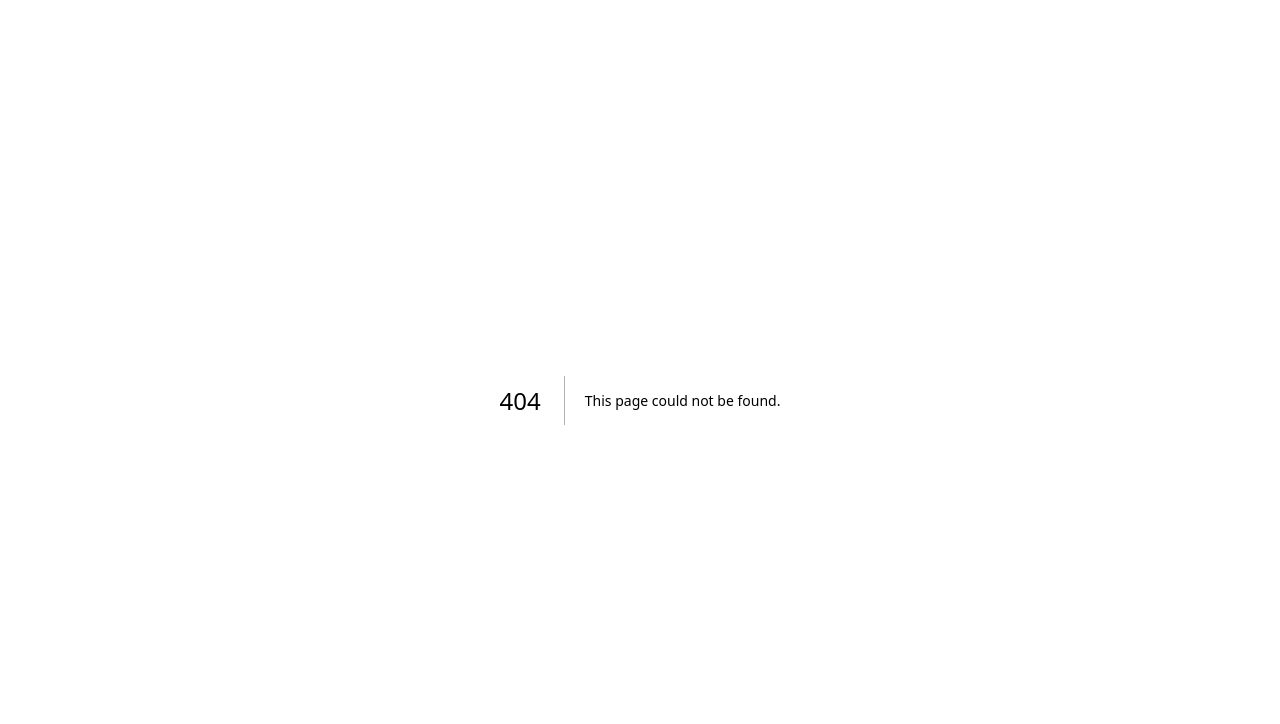
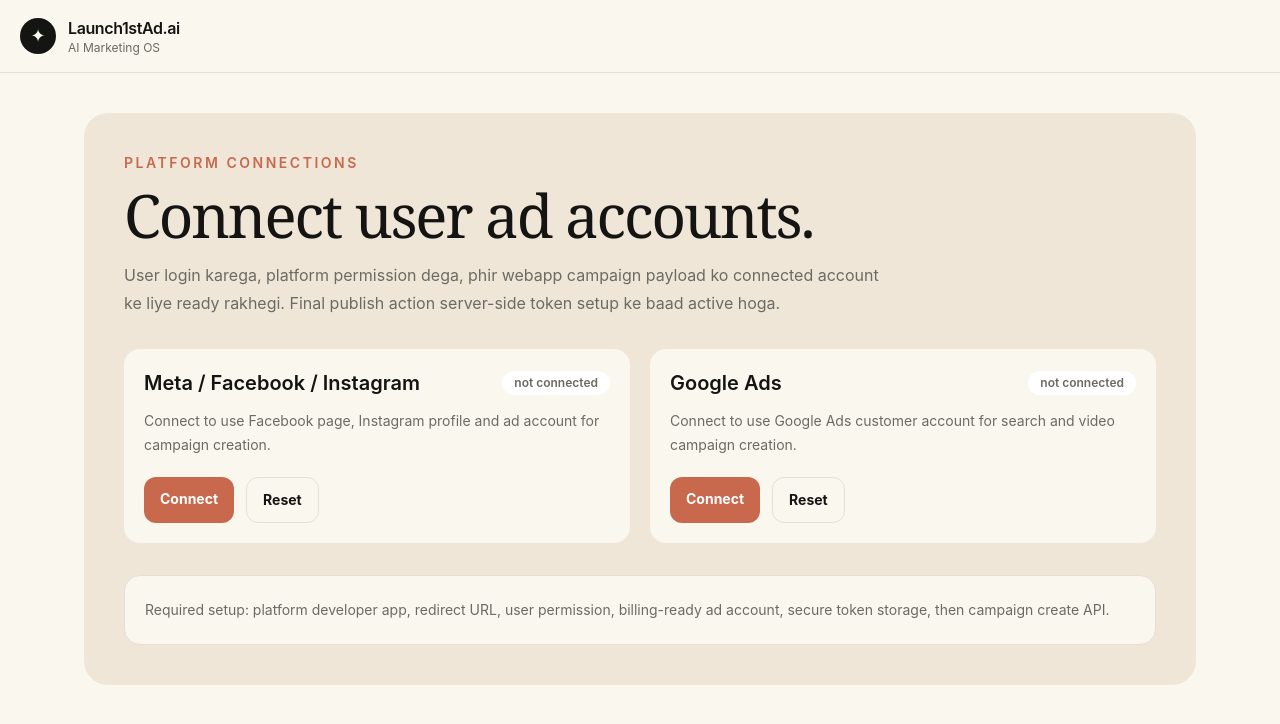
Before and after one commit to lkmeeena882437-dotcom/Launch1stAd.ai, a Next.js app: page /connections in a window 1280 px wide. Before the commit this address had no page. Shown: the top 724 px of the page. Built offline with nearby package versions, Linux system fonts and the light colour scheme.

Commit message:
Add platform connections page

```diff
--- /dev/null
+++ b/app/connections/page.tsx
@@ -0,0 +1,15 @@
+import { Brand } from "@/components/Brand";
+import { ConnectionsPanel } from "@/components/connections/ConnectionsPanel";
+
+export default function ConnectionsPage() {
+  return (
+    <main className="min-h-screen bg-canvas text-ink">
+      <header className="border-b border-hairline bg-canvas px-5 py-4">
+        <div className="mx-auto max-w-7xl">
+          <Brand />
+        </div>
+      </header>
+      <ConnectionsPanel />
+    </main>
+  );
+}
```
